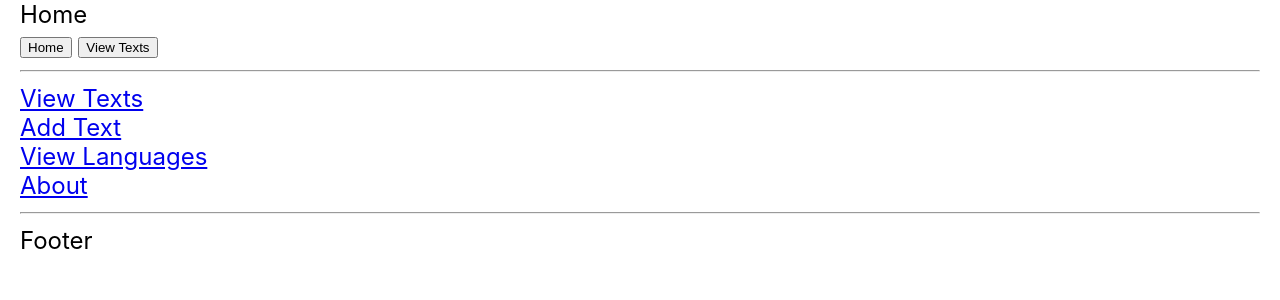
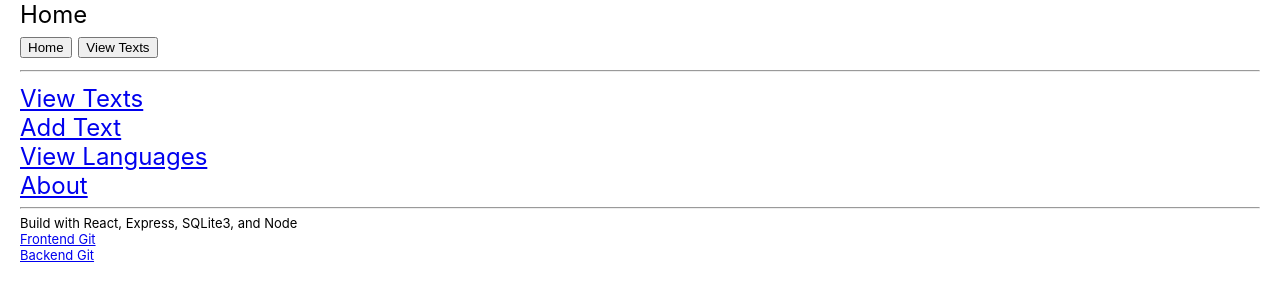
Before and after one commit to IsaacYocum/learn-lang, a React (Create React App) app: page / in a window 1280 px wide. Shown: the top 300 px of the page. Built offline with nearby package versions, Linux system fonts and the light colour scheme.

Commit message:
fixed warnings

```diff
--- a/src/components/About.js
+++ b/src/components/About.js
@@ -5,7 +5,7 @@ const About = ({ setHeaderState }) => {
         setHeaderState({
             "title": 'About'
         })
-    }, [])
+    }, [setHeaderState])
 
     return (
         <div>
--- a/src/components/AddText.js
+++ b/src/components/AddText.js
@@ -11,7 +11,7 @@ const AddText = ({setHeaderState}) => {
         setHeaderState({
             "title": "Add text"
         })
-    }, [])
+    }, [setHeaderState])
 
     const handleTitleChange = (event) => {
         setTitle(event.target.value)
--- a/src/components/EditText.js
+++ b/src/components/EditText.js
@@ -18,7 +18,7 @@ const EditText = ({ textId, setHeaderState }) => {
                 setTitle(resp.data[0].title)
                 setText(resp.data[0].text)
             })
-    }, [textId])
+    }, [textId, setHeaderState])
 
     const handleTitleChange = (event) => {
         setTitle(event.target.value)
--- /dev/null
+++ b/src/components/Footer.css
@@ -0,0 +1,3 @@
+.footer {
+    font-size: small;
+}
--- a/src/components/Footer.js
+++ b/src/components/Footer.js
@@ -1,10 +1,15 @@
 import React from 'react'
+import './Footer.css'
 
 const Footer = () => {
     return (
-        <div>
+        <div className='footer'>
             <hr></hr>
-            Footer
+            Build with React, Express, SQLite3, and Node
+            <br></br>
+            <a href="https://github.com/IsaacYocum/learn-lang-frontend" target="_blank" rel="noopener noreferrer">Frontend Git</a>
+            <br></br>
+            <a href="https://github.com/IsaacYocum/learn-lang-backend" target="_blank" rel="noopener noreferrer">Backend Git</a>
         </div>
     )
 }
--- a/src/components/Header.js
+++ b/src/components/Header.js
@@ -1,5 +1,5 @@
-import React, { useContext } from 'react'
-import { useHistory, matchPath } from 'react-router-dom'
+import React from 'react'
+import { useHistory } from 'react-router-dom'
 
 const Header = ({ headerState }) => {
     console.log(headerState)
--- a/src/components/TextViewer.js
+++ b/src/components/TextViewer.js
@@ -3,7 +3,6 @@ import axios from 'axios'
 import Word from './Word'
 
 const TextViewer = ({ textId, setHeaderState }) => {
-    const [text, setText] = useState({})
     const [isLoading, setIsLoading] = useState(true);
     const [anyCharacter, setAnyCharacter] = useState([])
     const [definedWords, setDefinedWords] = useState({});
@@ -16,7 +15,6 @@ const TextViewer = ({ textId, setHeaderState }) => {
                     "text": resp.data[0]
                 })
 
-                setText(resp.data[0])
                 let textData = resp.data[0].text
                 console.log('text', typeof textData)
                 let any = textData.match(/(\w+| |[.,;:!?’'"()\n]*)/gi)
@@ -44,7 +42,7 @@ const TextViewer = ({ textId, setHeaderState }) => {
                         setIsLoading(false)
                     })
             })
-    }, [textId])
+    }, [textId, setHeaderState])
 
     if (isLoading) {
         return <p>loading...</p>
--- a/src/components/TextsViewer.js
+++ b/src/components/TextsViewer.js
@@ -17,7 +17,7 @@ const TextsViewer = ({ setHeaderState }) => {
             .then(textsJson => {
                 setTexts(textsJson.data)
             })
-    }, [])
+    }, [setHeaderState])
 
     const handleAddTextClick = () => {
         history.push('/texts/addtext')
```
